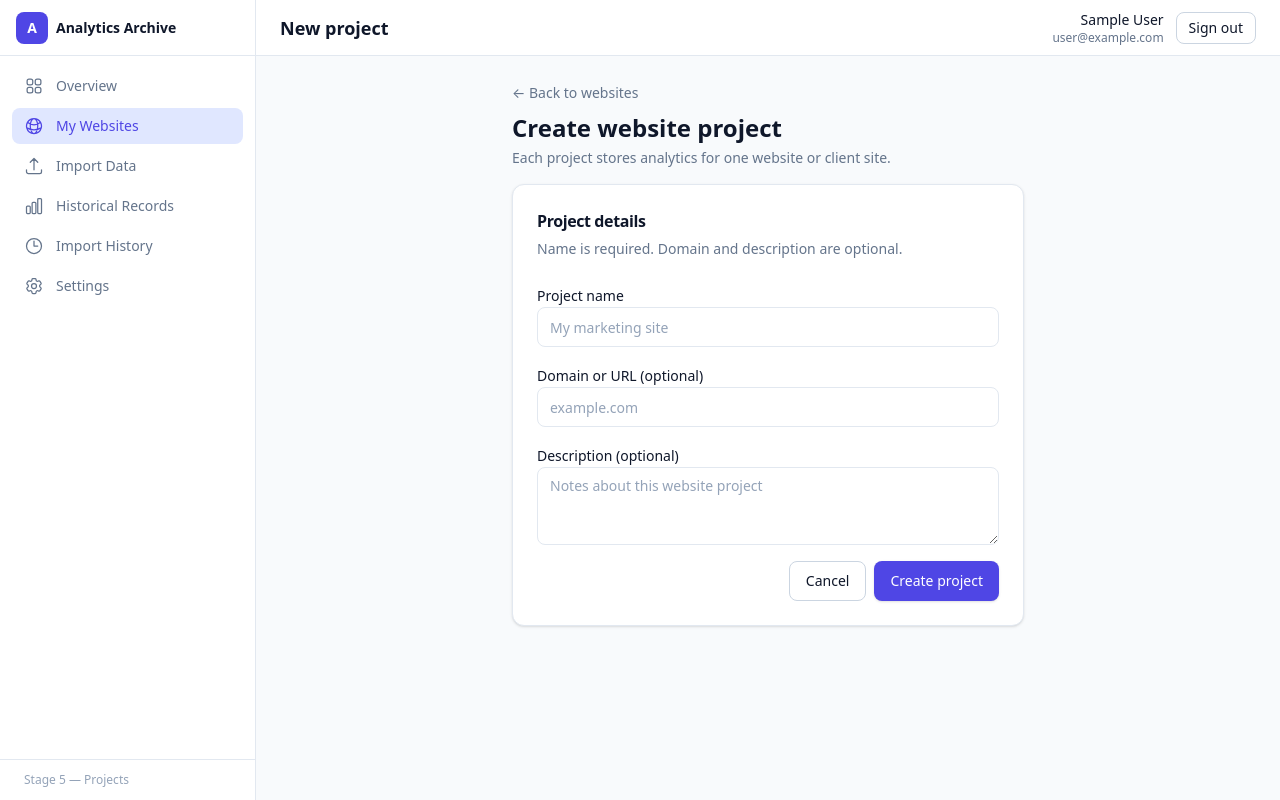
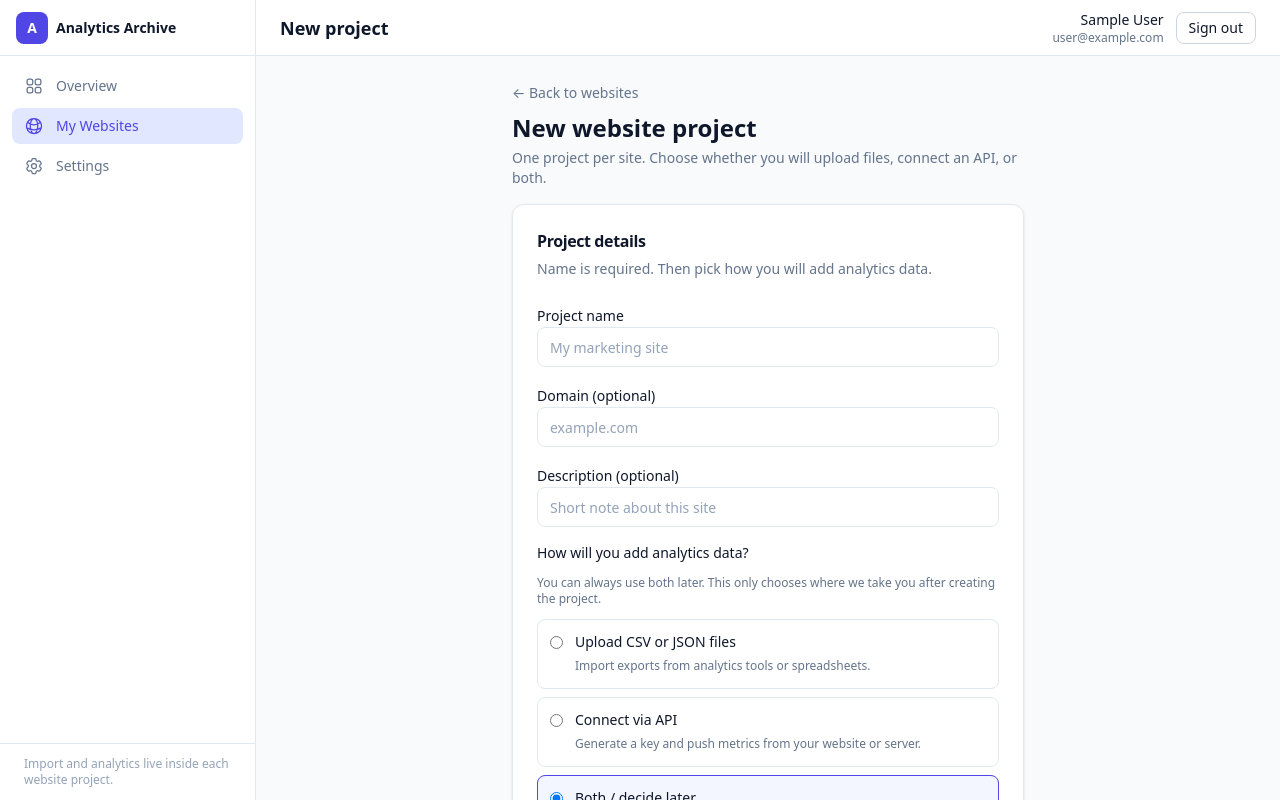
Before and after one commit to CoreLink-tech/Analytics, a Next.js app: page /dashboard/websites/new in a window 1280 px wide. Built offline with nearby package versions, Linux system fonts and the light colour scheme; no server answers; sample sign-in values are in the browser's storage.

Commit message:
fix: remove broken sidebar 404s; choose CSV/API on new project
- Sidebar only links to Overview, My Websites, Settings (real routes)
- Add Settings page explaining import/history live on projects
- New project form asks CSV/JSON, API, or both and routes accordingly

```diff
--- a/src/app/dashboard/websites/new/page.tsx
+++ b/src/app/dashboard/websites/new/page.tsx
@@ -32,17 +32,18 @@ export default async function NewWebsitePage() {
             ← Back to websites
           </Link>
           <h2 className="mt-2 text-2xl font-semibold text-foreground">
-            Create website project
+            New website project
           </h2>
           <p className="mt-1 text-sm text-foreground-muted">
-            Each project stores analytics for one website or client site.
+            One project per site. Choose whether you will upload files, connect
+            an API, or both.
           </p>
         </div>
         <Card>
           <CardHeader>
             <CardTitle className="text-base">Project details</CardTitle>
             <CardDescription>
-              Name is required. Domain and description are optional.
+              Name is required. Then pick how you will add analytics data.
             </CardDescription>
           </CardHeader>
           <CardContent>
--- a/src/components/layout/sidebar.tsx
+++ b/src/components/layout/sidebar.tsx
@@ -7,9 +7,6 @@ import { cn } from "@/lib/utils";
 const navigation = [
   { name: "Overview", href: "/dashboard", icon: OverviewIcon },
   { name: "My Websites", href: "/dashboard/websites", icon: WebsitesIcon },
-  { name: "Import Data", href: "/dashboard/import", icon: ImportIcon },
-  { name: "Historical Records", href: "/dashboard/records", icon: RecordsIcon },
-  { name: "Import History", href: "/dashboard/history", icon: HistoryIcon },
   { name: "Settings", href: "/dashboard/settings", icon: SettingsIcon },
 ];
 
@@ -25,30 +22,6 @@ function WebsitesIcon({ className }: { className?: string }) {
   return (
     <svg className={className} fill="none" viewBox="0 0 24 24" strokeWidth={1.5} stroke="currentColor" aria-hidden="true">
       <path strokeLinecap="round" strokeLinejoin="round" d="M12 21a9.004 9.004 0 008.716-6.747M12 21a9.004 9.004 0 01-8.716-6.747M12 21c2.485 0 4.5-4.03 4.5-9S14.485 3 12 3m0 18c-2.485 0-4.5-4.03-4.5-9S9.515 3 12 3m0 0a8.997 8.997 0 017.843 4.582M12 3a8.997 8.997 0 00-7.843 4.582m15.686 0A11.953 11.953 0 0112 10.5c-2.998 0-5.74-1.1-7.843-2.918m15.686 0A8.959 8.959 0 0121 12c0 .778-.099 1.533-.284 2.253m0 0A17.919 17.919 0 0112 16.5c-3.162 0-6.133-.815-8.716-2.247m0 0A9.015 9.015 0 013 12c0-1.605.42-3.113 1.157-4.418" />
-    </svg>
-  );
-}
-
-function ImportIcon({ className }: { className?: string }) {
-  return (
-    <svg className={className} fill="none" viewBox="0 0 24 24" strokeWidth={1.5} stroke="currentColor" aria-hidden="true">
-      <path strokeLinecap="round" strokeLinejoin="round" d="M3 16.5v2.25A2.25 2.25 0 005.25 21h13.5A2.25 2.25 0 0021 18.75V16.5m-13.5-9L12 3m0 0l4.5 4.5M12 3v13.5" />
-    </svg>
-  );
-}
-
-function RecordsIcon({ className }: { className?: string }) {
-  return (
-    <svg className={className} fill="none" viewBox="0 0 24 24" strokeWidth={1.5} stroke="currentColor" aria-hidden="true">
-      <path strokeLinecap="round" strokeLinejoin="round" d="M3 13.125C3 12.504 3.504 12 4.125 12h2.25c.621 0 1.125.504 1.125 1.125v6.75C7.5 20.496 6.996 21 6.375 21h-2.25A1.125 1.125 0 013 19.875v-6.75zM9.75 8.625c0-.621.504-1.125 1.125-1.125h2.25c.621 0 1.125.504 1.125 1.125v11.25c0 .621-.504 1.125-1.125 1.125h-2.25a1.125 1.125 0 01-1.125-1.125V8.625zM16.5 4.125c0-.621.504-1.125 1.125-1.125h2.25C20.496 3 21 3.504 21 4.125v15.75c0 .621-.504 1.125-1.125 1.125h-2.25a1.125 1.125 0 01-1.125-1.125V4.125z" />
-    </svg>
-  );
-}
-
-function HistoryIcon({ className }: { className?: string }) {
-  return (
-    <svg className={className} fill="none" viewBox="0 0 24 24" strokeWidth={1.5} stroke="currentColor" aria-hidden="true">
-      <path strokeLinecap="round" strokeLinejoin="round" d="M12 6v6h4.5m4.5 0a9 9 0 11-18 0 9 9 0 0118 0z" />
     </svg>
   );
 }
@@ -114,7 +87,7 @@ export function Sidebar({ className, onNavigate }: SidebarProps) {
 
       <div className="border-t border-border p-3">
         <p className="px-3 text-xs text-foreground-subtle">
-          Stage 5 — Projects
+          Import and analytics live inside each website project.
         </p>
       </div>
     </aside>
--- a/src/components/projects/project-form.tsx
+++ b/src/components/projects/project-form.tsx
@@ -17,11 +17,14 @@ type ProjectFormProps = {
   };
 };
 
+type DataSource = "csv_json" | "api" | "both";
+
 export function ProjectForm({ mode, projectId, initial }: ProjectFormProps) {
   const router = useRouter();
   const [name, setName] = useState(initial?.name ?? "");
   const [domain, setDomain] = useState(initial?.domain ?? "");
   const [description, setDescription] = useState(initial?.description ?? "");
+  const [dataSource, setDataSource] = useState<DataSource>("both");
   const [error, setError] = useState<string | null>(null);
   const [loading, setLoading] = useState(false);
 
@@ -52,7 +55,14 @@ export function ProjectForm({ mode, projectId, initial }: ProjectFormProps) {
       }
 
       if (mode === "create" && data.project?.id) {
-        router.push(`/dashboard/websites/${data.project.id}`);
+        const id = data.project.id;
+        if (dataSource === "csv_json") {
+          router.push(`/dashboard/websites/${id}/import`);
+        } else if (dataSource === "api") {
+          router.push(`/dashboard/websites/${id}?setup=api`);
+        } else {
+          router.push(`/dashboard/websites/${id}`);
+        }
       } else if (projectId) {
         router.push(`/dashboard/websites/${projectId}`);
       } else {
@@ -85,10 +95,11 @@ export function ProjectForm({ mode, projectId, initial }: ProjectFormProps) {
       </div>
 
       <div className="space-y-2">
-        <Label htmlFor="domain">Domain or URL (optional)</Label>
+        <Label htmlFor="domain">Domain (optional)</Label>
         <Input
           id="domain"
           name="domain"
+          maxLength={253}
           value={domain}
           onChange={(e) => setDomain(e.target.value)}
           placeholder="example.com"
@@ -98,32 +109,88 @@ export function ProjectForm({ mode, projectId, initial }: ProjectFormProps) {
 
       <div className="space-y-2">
         <Label htmlFor="description">Description (optional)</Label>
-        <textarea
+        <Input
           id="description"
           name="description"
-          rows={3}
           maxLength={500}
           value={description}
           onChange={(e) => setDescription(e.target.value)}
-          placeholder="Notes about this website project"
+          placeholder="Short note about this site"
           disabled={loading}
-          className="flex w-full rounded-md border border-border bg-background px-3 py-2 text-sm placeholder:text-foreground-subtle focus-visible:outline-none focus-visible:ring-2 focus-visible:ring-ring focus-visible:ring-offset-1 disabled:cursor-not-allowed disabled:opacity-50 hover:border-border-strong"
         />
       </div>
 
-      <div className="flex flex-col-reverse gap-2 sm:flex-row sm:justify-end">
-        <Button
-          type="button"
-          variant="outline"
-          disabled={loading}
-          onClick={() => router.back()}
-        >
-          Cancel
-        </Button>
-        <Button type="submit" loading={loading}>
-          {mode === "create" ? "Create project" : "Save changes"}
-        </Button>
-      </div>
+      {mode === "create" && (
+        <fieldset className="space-y-3">
+          <legend className="text-sm font-medium text-foreground">
+            How will you add analytics data?
+          </legend>
+          <p className="text-xs text-foreground-muted">
+            You can always use both later. This only chooses where we take you
+            after creating the project.
+          </p>
+          <div className="space-y-2">
+            <label className="flex cursor-pointer items-start gap-3 rounded-md border border-border p-3 hover:bg-background-subtle has-[:checked]:border-primary has-[:checked]:bg-primary-muted/40">
+              <input
+                type="radio"
+                name="dataSource"
+                className="mt-1"
+                checked={dataSource === "csv_json"}
+                onChange={() => setDataSource("csv_json")}
+                disabled={loading}
+              />
+              <span>
+                <span className="block text-sm font-medium text-foreground">
+                  Upload CSV or JSON files
+                </span>
+                <span className="text-xs text-foreground-muted">
+                  Import exports from analytics tools or spreadsheets.
+                </span>
+              </span>
+            </label>
+            <label className="flex cursor-pointer items-start gap-3 rounded-md border border-border p-3 hover:bg-background-subtle has-[:checked]:border-primary has-[:checked]:bg-primary-muted/40">
+              <input
+                type="radio"
+                name="dataSource"
+                className="mt-1"
+                checked={dataSource === "api"}
+                onChange={() => setDataSource("api")}
+                disabled={loading}
+              />
+              <span>
+                <span className="block text-sm font-medium text-foreground">
+                  Connect via API
+                </span>
+                <span className="text-xs text-foreground-muted">
+                  Generate a key and push metrics from your website or server.
+                </span>
+              </span>
+            </label>
+            <label className="flex cursor-pointer items-start gap-3 rounded-md border border-border p-3 hover:bg-background-subtle has-[:checked]:border-primary has-[:checked]:bg-primary-muted/40">
+              <input
+                type="radio"
+                name="dataSource"
+                className="mt-1"
+                checked={dataSource === "both"}
+                onChange={() => setDataSource("both")}
+                disabled={loading}
+              />
+              <span>
+                <span className="block text-sm font-medium text-foreground">
+                  Both / decide later
+                </span>
+                <span className="text-xs text-foreground-muted">
+                  Open the project with import and API options available.
+                </span>
+              </span>
+            </label>
+          </div>
+        </fieldset>
+      )}
+
+      <Button type="submit" loading={loading} className="w-full sm:w-auto">
+        {mode === "create" ? "Create project" : "Save changes"}
+      </Button>
     </form>
   );
 }
```
Also changed, not shown: src/app/dashboard/settings/page.tsx (added, +82 -0 lines).
